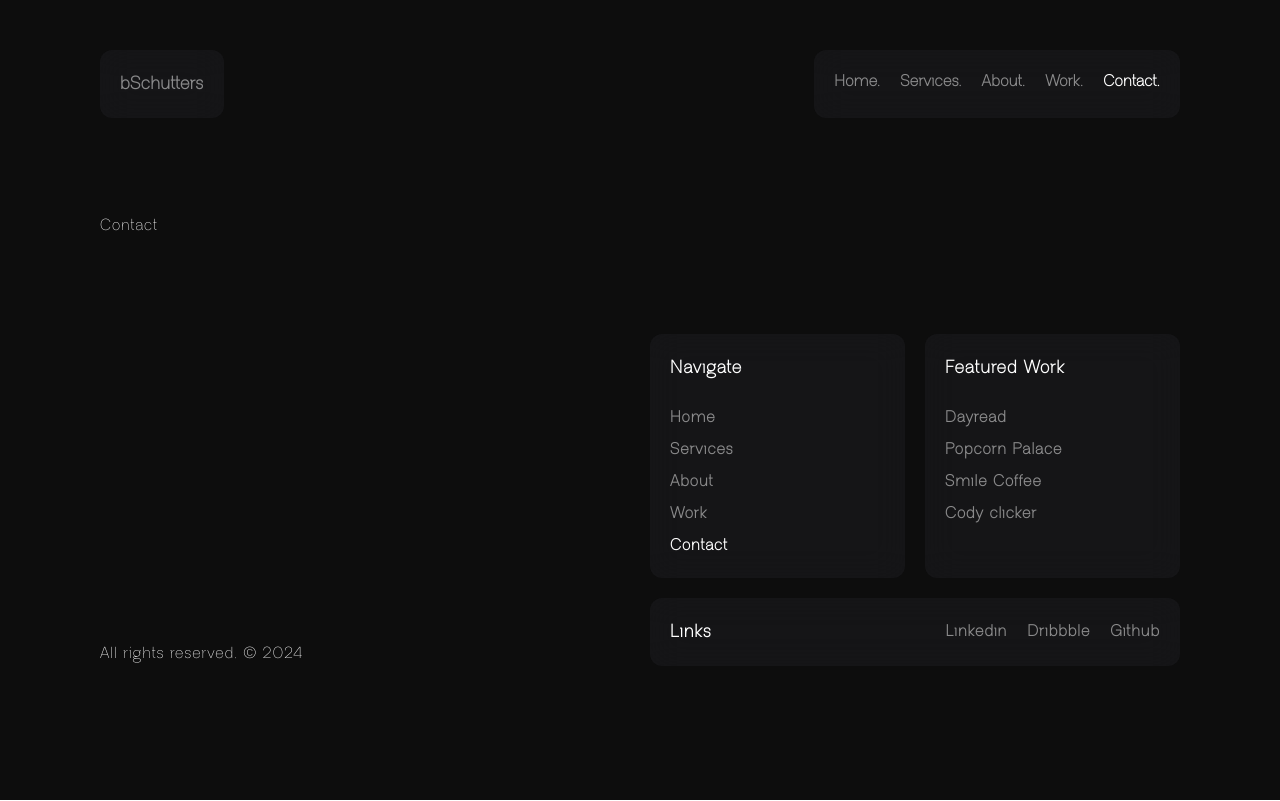
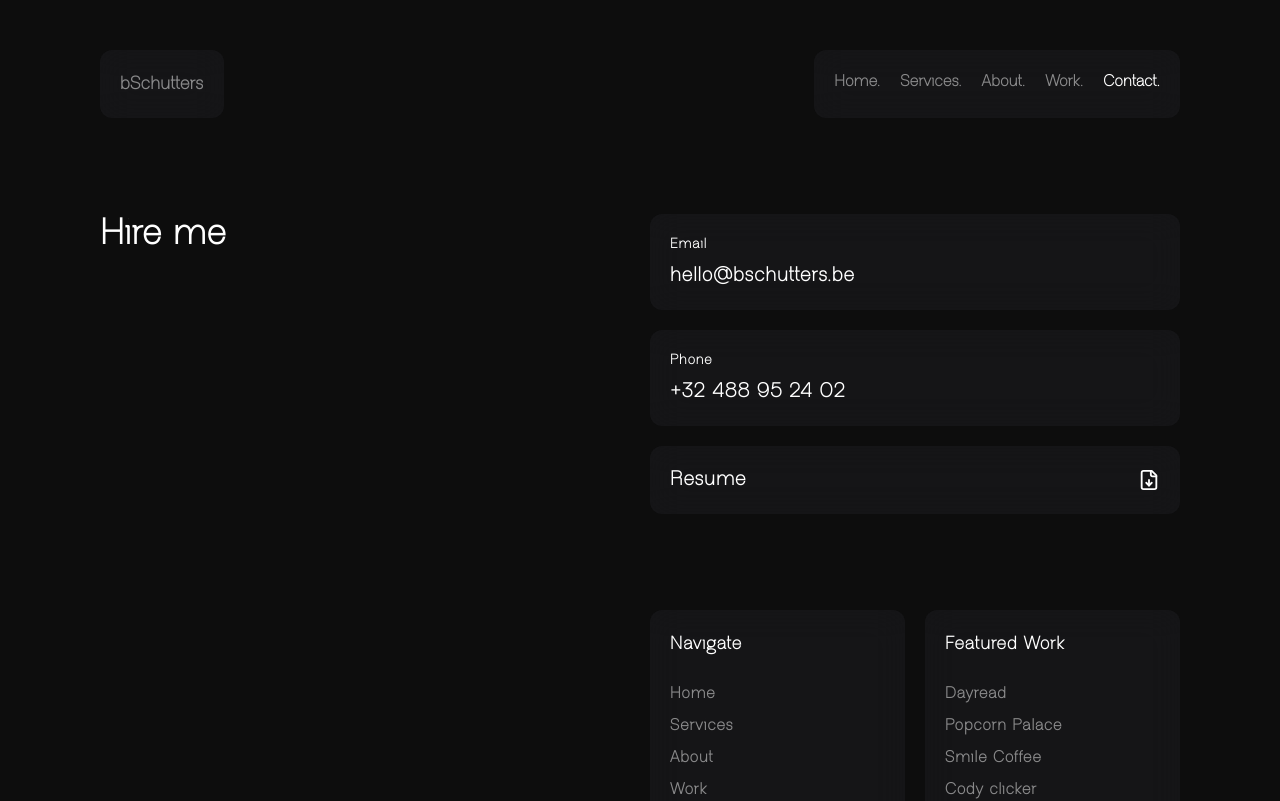
Before and after one commit to bSchutters/portfolio, a React (Vite) app: page /contact in a window 1280 px wide. Shown: the top 801 px of the page. Built offline with nearby package versions, Linux system fonts and the light colour scheme.

Commit message:
add: page contact

```diff
--- a/src/main.tsx
+++ b/src/main.tsx
@@ -34,6 +34,10 @@ const router = createBrowserRouter([
     path: "/contact",
     element: <Contact />,
   },
+  {
+    path: "/work/:id",
+    element: <Contact />,
+  },
 ]);
 
 ReactDOM.createRoot(document.getElementById("root")!).render(
--- a/src/pages/contact/contact.tsx
+++ b/src/pages/contact/contact.tsx
@@ -1,9 +1,30 @@
+import { LuFileDown } from "react-icons/lu";
+import Card from "../../components/common/card";
 import Layout from "../../components/layout/layout";
+import cv from "../../assets/images/CV_Bryan_2024_V3.pdf";
 
 export default function Contact() {
   return (
     <Layout>
-      <p>Contact</p>
+      <div className="flex flex-col gap-5 font-bold lg:flex-row">
+        <h3 className="w-full text-4xl  lg:w-1/2">Hire me</h3>
+        <div className="flex w-full flex-col gap-5 lg:w-1/2">
+          <Card className="flex flex-col gap-2">
+            <p className="text-sm">Email</p>
+            <p className="text-xl">hello@bschutters.be</p>
+          </Card>
+          <Card className="flex flex-col gap-2">
+            <p className="text-sm">Phone</p>
+            <p className="text-xl">+32 488 95 24 02</p>
+          </Card>
+          <a href={cv} download>
+            <Card className="flex items-center justify-between hover:cursor-pointer hover:bg-primary/80">
+              <p className="text-xl">Resume</p>
+              <LuFileDown size={22} />
+            </Card>
+          </a>
+        </div>
+      </div>
     </Layout>
   );
 }
```
Also changed, not shown: 1 other file (tests, documents, lock files or other folders).
